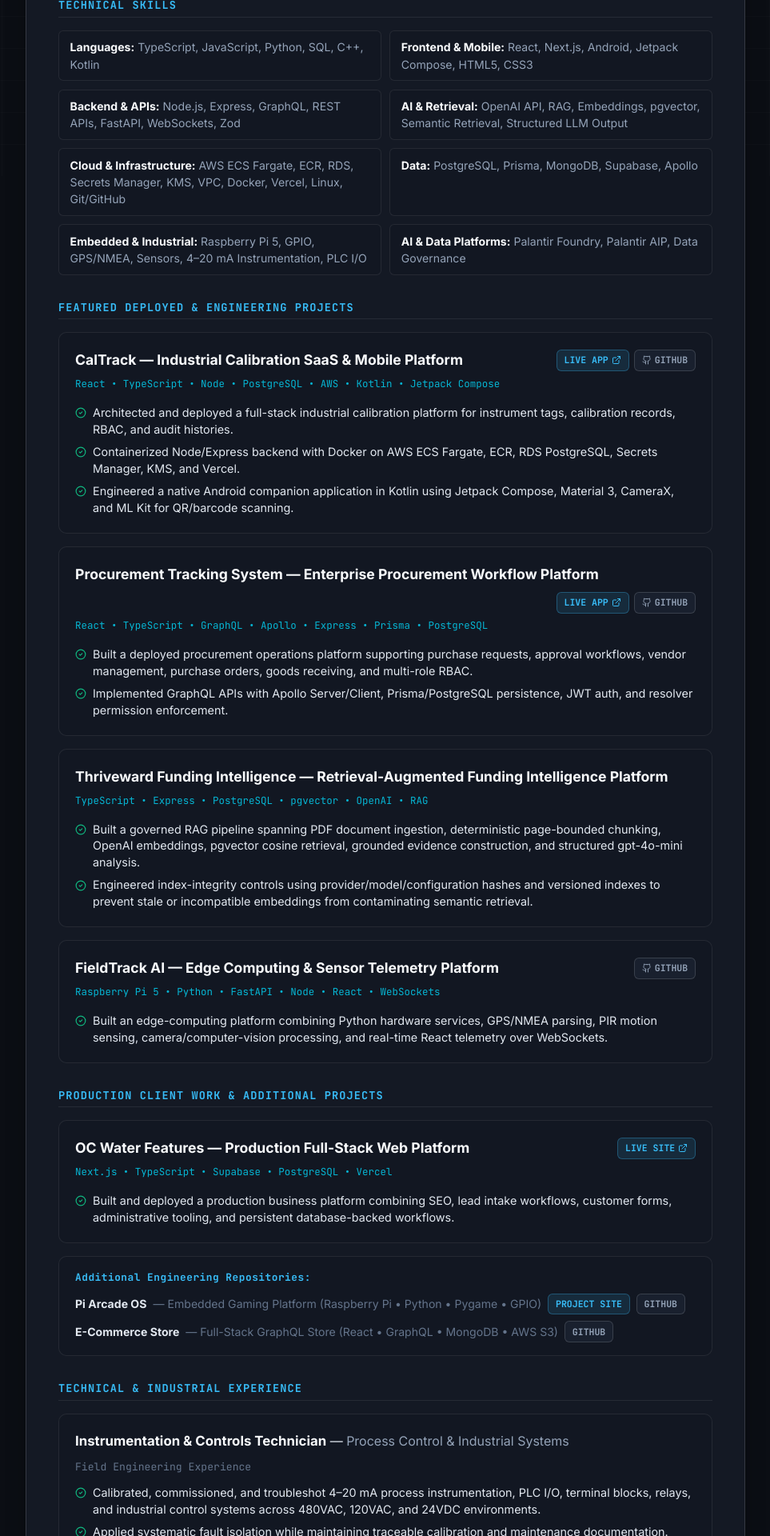
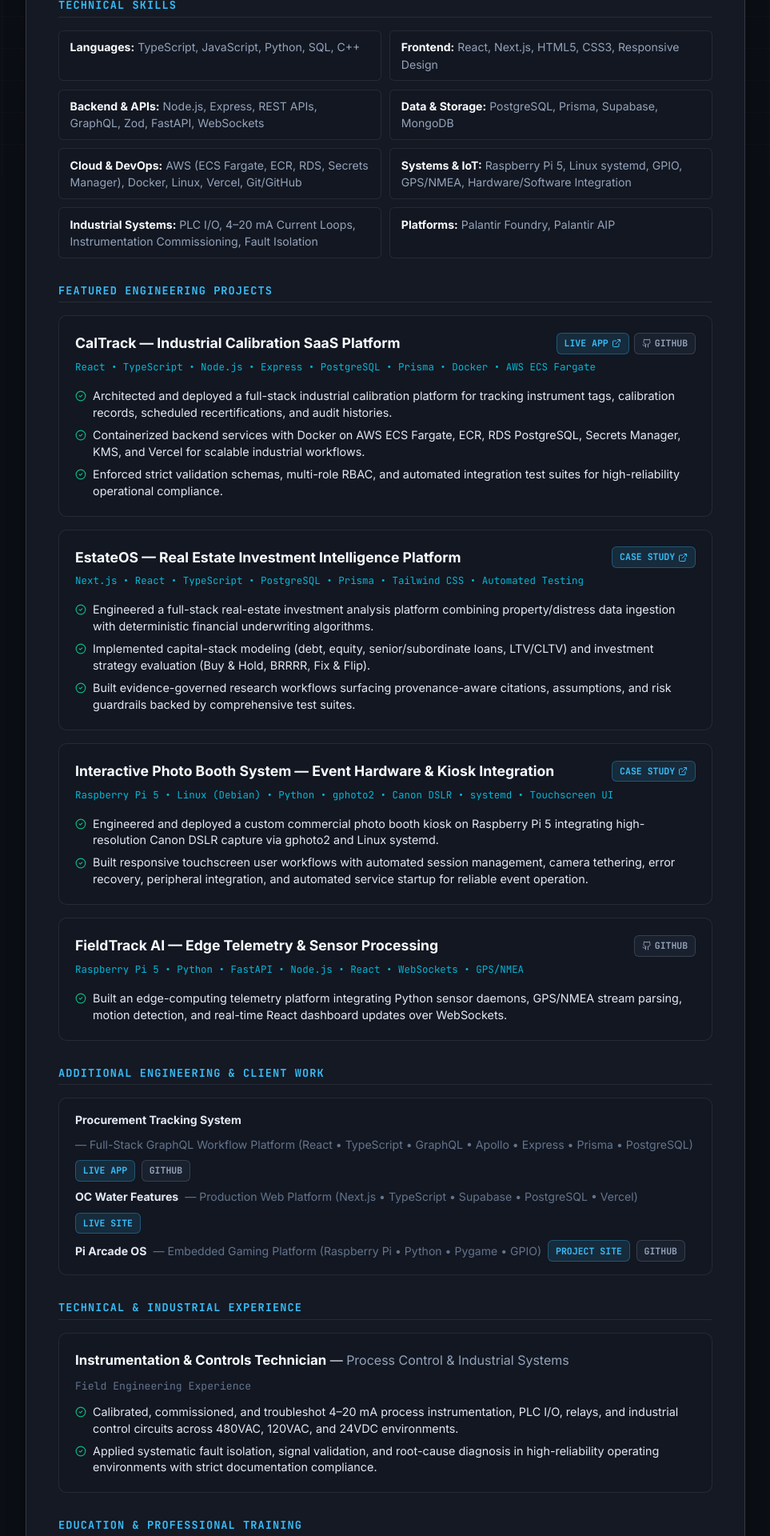
Before and after one commit to Thee-Hector-Genaro-Pacheco/myPortfolio, a React (Vite) app: page /resume in a window 1280 px wide. Shown: the part 580-2500 px from the top of the page at 80% size, without its empty margins (158-1121 px from the left). Built offline with nearby package versions, Linux system fonts and the light colour scheme.

Commit message:
feat(resume): update one-page software engineering resume

```diff
--- a/src/pages/ResumePage.tsx
+++ b/src/pages/ResumePage.tsx
@@ -46,17 +46,17 @@
           {/* Header */}
           <header className="resume-doc-header">
             <h1 className="doc-name">{personalInfo.name}</h1>
-            <p className="doc-title">Software Engineer | Full-Stack • Cloud • AI • IoT • Embedded Systems</p>
+            <p className="doc-title">Software Engineer | Full-Stack • Cloud &amp; APIs • Embedded Systems &amp; IoT • Deterministic Systems</p>
             <div className="doc-contact-row font-mono">
               <span>{personalInfo.location}</span>
               <span>•</span>
               <a href={`mailto:${personalInfo.email}`}>{personalInfo.email}</a>
               <span>•</span>
-              <a href={personalInfo.linkedin} target="_blank" rel="noopener noreferrer" aria-label="LinkedIn Profile">LinkedIn</a>
+              <a href="https://my-portfolio-sigma-lac-94.vercel.app" target="_blank" rel="noopener noreferrer">Portfolio</a>
               <span>•</span>
               <a href={personalInfo.github} target="_blank" rel="noopener noreferrer" aria-label="GitHub Profile">GitHub</a>
               <span>•</span>
-              <a href={personalInfo.gitlab} target="_blank" rel="noopener noreferrer" aria-label="GitLab Profile">GitLab</a>
+              <a href={personalInfo.linkedin} target="_blank" rel="noopener noreferrer" aria-label="LinkedIn Profile">LinkedIn</a>
             </div>
           </header>
 
@@ -64,7 +64,7 @@
           <section className="doc-section">
             <h2 className="doc-section-title font-mono">PROFESSIONAL SUMMARY</h2>
             <p className="doc-text">
-              Software Engineer with a physical-world engineering background spanning full-stack development, AWS cloud infrastructure, retrieval-augmented AI systems, native Android development, IoT edge computing, and industrial instrumentation &amp; controls. Builds auditable software across cloud SaaS, GraphQL business systems, governed RAG pipelines, mobile applications, and Raspberry Pi hardware-integrated systems.
+              Software Engineer with a strong physical-world systems background spanning full-stack web applications, REST &amp; GraphQL APIs, AWS cloud infrastructure, PostgreSQL/Prisma data models, and Linux/Raspberry Pi embedded hardware integration. Experienced in delivering auditable, production-grade systems ranging from industrial calibration SaaS and real-estate investment analysis engines to custom kiosk client hardware solutions.
             </p>
           </section>
 
@@ -74,48 +74,48 @@
             <div className="doc-skills-grid font-sans">
               <div className="doc-skill-group">
                 <strong className="doc-skill-cat-title">Languages:</strong>{' '}
-                <span className="doc-skill-names">TypeScript, JavaScript, Python, SQL, C++, Kotlin</span>
+                <span className="doc-skill-names">TypeScript, JavaScript, Python, SQL, C++</span>
               </div>
               <div className="doc-skill-group">
-                <strong className="doc-skill-cat-title">Frontend &amp; Mobile:</strong>{' '}
-                <span className="doc-skill-names">React, Next.js, Android, Jetpack Compose, HTML5, CSS3</span>
+                <strong className="doc-skill-cat-title">Frontend:</strong>{' '}
+                <span className="doc-skill-names">React, Next.js, HTML5, CSS3, Responsive Design</span>
               </div>
               <div className="doc-skill-group">
                 <strong className="doc-skill-cat-title">Backend &amp; APIs:</strong>{' '}
-                <span className="doc-skill-names">Node.js, Express, GraphQL, REST APIs, FastAPI, WebSockets, Zod</span>
+                <span className="doc-skill-names">Node.js, Express, REST APIs, GraphQL, Zod, FastAPI, WebSockets</span>
               </div>
               <div className="doc-skill-group">
-                <strong className="doc-skill-cat-title">AI &amp; Retrieval:</strong>{' '}
-                <span className="doc-skill-names">OpenAI API, RAG, Embeddings, pgvector, Semantic Retrieval, Structured LLM Output</span>
+                <strong className="doc-skill-cat-title">Data &amp; Storage:</strong>{' '}
+                <span className="doc-skill-names">PostgreSQL, Prisma, Supabase, MongoDB</span>
               </div>
               <div className="doc-skill-group">
-                <strong className="doc-skill-cat-title">Cloud &amp; Infrastructure:</strong>{' '}
-                <span className="doc-skill-names">AWS ECS Fargate, ECR, RDS, Secrets Manager, KMS, VPC, Docker, Vercel, Linux, Git/GitHub</span>
+                <strong className="doc-skill-cat-title">Cloud &amp; DevOps:</strong>{' '}
+                <span className="doc-skill-names">AWS (ECS Fargate, ECR, RDS, Secrets Manager), Docker, Linux, Vercel, Git/GitHub</span>
               </div>
               <div className="doc-skill-group">
-                <strong className="doc-skill-cat-title">Data:</strong>{' '}
-                <span className="doc-skill-names">PostgreSQL, Prisma, MongoDB, Supabase, Apollo</span>
+                <strong className="doc-skill-cat-title">Systems &amp; IoT:</strong>{' '}
+                <span className="doc-skill-names">Raspberry Pi 5, Linux systemd, GPIO, GPS/NMEA, Hardware/Software Integration</span>
               </div>
               <div className="doc-skill-group">
-                <strong className="doc-skill-cat-title">Embedded &amp; Industrial:</strong>{' '}
-                <span className="doc-skill-names">Raspberry Pi 5, GPIO, GPS/NMEA, Sensors, 4–20 mA Instrumentation, PLC I/O</span>
+                <strong className="doc-skill-cat-title">Industrial Systems:</strong>{' '}
+                <span className="doc-skill-names">PLC I/O, 4–20 mA Current Loops, Instrumentation Commissioning, Fault Isolation</span>
               </div>
               <div className="doc-skill-group">
-                <strong className="doc-skill-cat-title">AI &amp; Data Platforms:</strong>{' '}
-                <span className="doc-skill-names">Palantir Foundry, Palantir AIP, Data Governance</span>
+                <strong className="doc-skill-cat-title">Platforms:</strong>{' '}
+                <span className="doc-skill-names">Palantir Foundry, Palantir AIP</span>
               </div>
             </div>
           </section>
 
           {/* Featured Engineering Projects */}
           <section className="doc-section">
-            <h2 className="doc-section-title font-mono">FEATURED DEPLOYED &amp; ENGINEERING PROJECTS</h2>
+            <h2 className="doc-section-title font-mono">FEATURED ENGINEERING PROJECTS</h2>
 
             {/* CalTrack */}
             <div className="doc-project-item">
               <div className="doc-project-header">
                 <div className="doc-project-title-group">
-                  <strong className="doc-project-name">CalTrack — Industrial Calibration SaaS &amp; Mobile Platform</strong>
+                  <strong className="doc-project-name">CalTrack — Industrial Calibration SaaS Platform</strong>
                   <div className="doc-project-links">
                     <a
                       href="https://caltrack-web-six.vercel.app/login"
@@ -139,82 +139,88 @@
                     </a>
                   </div>
                 </div>
-                <span className="doc-project-tech font-mono">React • TypeScript • Node • PostgreSQL • AWS • Kotlin • Jetpack Compose</span>
+                <span className="doc-project-tech font-mono">React • TypeScript • Node.js • Express • PostgreSQL • Prisma • Docker • AWS ECS Fargate</span>
               </div>
               <ul className="doc-bullet-list">
                 <li>
                   <CheckCircle2 size={14} className="text-emerald" />
-                  <span>Architected and deployed a full-stack industrial calibration platform for instrument tags, calibration records, RBAC, and audit histories.</span>
+                  <span>Architected and deployed a full-stack industrial calibration platform for tracking instrument tags, calibration records, scheduled recertifications, and audit histories.</span>
                 </li>
                 <li>
                   <CheckCircle2 size={14} className="text-emerald" />
-                  <span>Containerized Node/Express backend with Docker on AWS ECS Fargate, ECR, RDS PostgreSQL, Secrets Manager, KMS, and Vercel.</span>
+                  <span>Containerized backend services with Docker on AWS ECS Fargate, ECR, RDS PostgreSQL, Secrets Manager, KMS, and Vercel for scalable industrial workflows.</span>
                 </li>
                 <li>
                   <CheckCircle2 size={14} className="text-emerald" />
-                  <span>Engineered a native Android companion application in Kotlin using Jetpack Compose, Material 3, CameraX, and ML Kit for QR/barcode scanning.</span>
+                  <span>Enforced strict validation schemas, multi-role RBAC, and automated integration test suites for high-reliability operational compliance.</span>
                 </li>
               </ul>
             </div>
 
-            {/* Procurement Tracking System */}
+            {/* EstateOS */}
             <div className="doc-project-item">
               <div className="doc-project-header">
                 <div className="doc-project-title-group">
-                  <strong className="doc-project-name">Procurement Tracking System — Enterprise Procurement Workflow Platform</strong>
+                  <strong className="doc-project-name">EstateOS — Real Estate Investment Intelligence Platform</strong>
                   <div className="doc-project-links">
                     <a
-                      href="https://procurement-tracking-xg87.vercel.app/"
+                      href="https://my-portfolio-sigma-lac-94.vercel.app/projects/estateos"
                       target="_blank"
                       rel="noopener noreferrer"
                       className="doc-link-btn live"
-                      aria-label="Procurement Tracking System Live App"
+                      aria-label="EstateOS Case Study"
                     >
-                      <span>LIVE APP</span>
+                      <span>CASE STUDY</span>
                       <ExternalLink size={12} />
-                    </a>
-                    <a
-                      href="https://github.com/Thee-Hector-Genaro-Pacheco/procurementTracking"
-                      target="_blank"
-                      rel="noopener noreferrer"
-                      className="doc-link-btn github"
-                      aria-label="Procurement Tracking System GitHub Repository"
-                    >
-                      <Github size={12} />
-                      <span>GITHUB</span>
                     </a>
                   </div>
                 </div>
-                <span className="doc-project-tech font-mono">React • TypeScript • GraphQL • Apollo • Express • Prisma • PostgreSQL</span>
+                <span className="doc-project-tech font-mono">Next.js • React • TypeScript • PostgreSQL • Prisma • Tailwind CSS • Automated Testing</span>
               </div>
               <ul className="doc-bullet-list">
                 <li>
                   <CheckCircle2 size={14} className="text-emerald" />
-                  <span>Built a deployed procurement operations platform supporting purchase requests, approval workflows, vendor management, purchase orders, goods receiving, and multi-role RBAC.</span>
+                  <span>Engineered a full-stack real-estate investment analysis platform combining property/distress data ingestion with deterministic financial underwriting algorithms.</span>
                 </li>
                 <li>
                   <CheckCircle2 size={14} className="text-emerald" />
-                  <span>Implemented GraphQL APIs with Apollo Server/Client, Prisma/PostgreSQL persistence, JWT auth, and resolver permission enforcement.</span>
+                  <span>Implemented capital-stack modeling (debt, equity, senior/subordinate loans, LTV/CLTV) and investment strategy evaluation (Buy &amp; Hold, BRRRR, Fix &amp; Flip).</span>
+                </li>
+                <li>
+                  <CheckCircle2 size={14} className="text-emerald" />
+                  <span>Built evidence-governed research workflows surfacing provenance-aware citations, assumptions, and risk guardrails backed by comprehensive test suites.</span>
                 </li>
               </ul>
             </div>
 
-            {/* Thriveward Funding Intelligence */}
+            {/* Interactive Photo Booth System */}
             <div className="doc-project-item">
               <div className="doc-project-header">
                 <div className="doc-project-title-group">
-                  <strong className="doc-project-name">Thriveward Funding Intelligence — Retrieval-Augmented Funding Intelligence Platform</strong>
+                  <strong className="doc-project-name">Interactive Photo Booth System — Event Hardware &amp; Kiosk Integration</strong>
+                  <div className="doc-project-links">
+                    <a
+                      href="https://my-portfolio-sigma-lac-94.vercel.app/projects/photo-booth"
+                      target="_blank"
+                      rel="noopener noreferrer"
+                      className="doc-link-btn live"
+                      aria-label="Interactive Photo Booth Case Study"
+                    >
+                      <span>CASE STUDY</span>
+                      <ExternalLink size={12} />
+                    </a>
+                  </div>
                 </div>
-                <span className="doc-project-tech font-mono">TypeScript • Express • PostgreSQL • pgvector • OpenAI • RAG</span>
+                <span className="doc-project-tech font-mono">Raspberry Pi 5 • Linux (Debian) • Python • gphoto2 • Canon DSLR • systemd • Touchscreen UI</span>
               </div>
               <ul className="doc-bullet-list">
                 <li>
                   <CheckCircle2 size={14} className="text-emerald" />
-                  <span>Built a governed RAG pipeline spanning PDF document ingestion, deterministic page-bounded chunking, OpenAI embeddings, pgvector cosine retrieval, grounded evidence construction, and structured gpt-4o-mini analysis.</span>
+                  <span>Engineered and deployed a custom commercial photo booth kiosk on Raspberry Pi 5 integrating high-resolution Canon DSLR capture via gphoto2 and Linux systemd.</span>
                 </li>
                 <li>
                   <CheckCircle2 size={14} className="text-emerald" />
-                  <span>Engineered index-integrity controls using provider/model/configuration hashes and versioned indexes to prevent stale or incompatible embeddings from contaminating semantic retrieval.</span>
+                  <span>Built responsive touchscreen user workflows with automated session management, camera tethering, error recovery, peripheral integration, and automated service startup for reliable event operation.</span>
                 </li>
               </ul>
             </div>
@@ -223,7 +229,7 @@
             <div className="doc-project-item">
               <div className="doc-project-header">
                 <div className="doc-project-title-group">
-                  <strong className="doc-project-name">FieldTrack AI — Edge Computing &amp; Sensor Telemetry Platform</strong>
+                  <strong className="doc-project-name">FieldTrack AI — Edge Telemetry &amp; Sensor Processing</strong>
                   <div className="doc-project-links">
                     <a
                       href="https://github.com/Thee-Hector-Genaro-Pacheco/fieldtrack-ai"
@@ -237,12 +243,12 @@
                     </a>
                   </div>
                 </div>
-                <span className="doc-project-tech font-mono">Raspberry Pi 5 • Python • FastAPI • Node • React • WebSockets</span>
+                <span className="doc-project-tech font-mono">Raspberry Pi 5 • Python • FastAPI • Node.js • React • WebSockets • GPS/NMEA</span>
               </div>
               <ul className="doc-bullet-list">
                 <li>
                   <CheckCircle2 size={14} className="text-emerald" />
-                  <span>Built an edge-computing platform combining Python hardware services, GPS/NMEA parsing, PIR motion sensing, camera/computer-vision processing, and real-time React telemetry over WebSockets.</span>
+                  <span>Built an edge-computing telemetry platform integrating Python sensor daemons, GPS/NMEA stream parsing, motion detection, and real-time React dashboard updates over WebSockets.</span>
                 </li>
               </ul>
             </div>
@@ -250,46 +256,23 @@
 
           {/* Production Client Work & Additional Projects */}
           <section className="doc-section">
-            <h2 className="doc-section-title font-mono">PRODUCTION CLIENT WORK &amp; ADDITIONAL PROJECTS</h2>
-
-            <div className="doc-project-item">
-              <div className="doc-project-header">
-                <div className="doc-project-title-group">
-                  <strong className="doc-project-name">OC Water Features — Production Full-Stack Web Platform</strong>
-                  <div className="doc-project-links">
-                    <a
-                      href="https://www.ocwaterfeaturesinc.com/"
-                      target="_blank"
-                      rel="noopener noreferrer"
-                      className="doc-link-btn live"
-                      aria-label="OC Water Features Production Site"
-                    >
-                      <span>LIVE SITE</span>
-                      <ExternalLink size={12} />
-                    </a>
-                  </div>
-                </div>
-                <span className="doc-project-tech font-mono">Next.js • TypeScript • Supabase • PostgreSQL • Vercel</span>
-              </div>
-              <ul className="doc-bullet-list">
-                <li>
-                  <CheckCircle2 size={14} className="text-emerald" />
-                  <span>Built and deployed a production business platform combining SEO, lead intake workflows, customer forms, administrative tooling, and persistent database-backed workflows.</span>
-                </li>
-              </ul>
-            </div>
+            <h2 className="doc-section-title font-mono">ADDITIONAL ENGINEERING &amp; CLIENT WORK</h2>
 
             <div className="additional-projects-card font-sans">
-              <strong className="additional-label font-mono">Additional Engineering Repositories:</strong>
               <div className="additional-items">
+                <div className="additional-item">
+                  <strong>Procurement Tracking System</strong> <span className="text-muted">— Full-Stack GraphQL Workflow Platform (React • TypeScript • GraphQL • Apollo • Express • Prisma • PostgreSQL)</span>
+                  <a href="https://procurement-tracking-xg87.vercel.app/" target="_blank" rel="noopener noreferrer" className="doc-link-btn live" aria-label="Procurement Tracking System Live App">LIVE APP</a>
+                  <a href="https://github.com/Thee-Hector-Genaro-Pacheco/procurementTracking" target="_blank" rel="noopener noreferrer" className="doc-link-btn github" aria-label="Procurement Tracking System GitHub Repository">GITHUB</a>
+                </div>
+                <div className="additional-item">
+                  <strong>OC Water Features</strong> <span className="text-muted">— Production Web Platform (Next.js • TypeScript • Supabase • PostgreSQL • Vercel)</span>
+                  <a href="https://www.ocwaterfeaturesinc.com/" target="_blank" rel="noopener noreferrer" className="doc-link-btn live" aria-label="OC Water Features Production Site">LIVE SITE</a>
+                </div>
                 <div className="additional-item">
                   <strong>Pi Arcade OS</strong> <span className="text-muted">— Embedded Gaming Platform (Raspberry Pi • Python • Pygame • GPIO)</span>
                   <a href="https://thee-hector-genaro-pacheco.github.io/pi-arcade-os/" target="_blank" rel="noopener noreferrer" className="doc-link-btn live" aria-label="Pi Arcade OS Project Site">PROJECT SITE</a>
                   <a href="https://github.com/Thee-Hector-Genaro-Pacheco/pi-arcade-os" target="_blank" rel="noopener noreferrer" className="doc-link-btn github" aria-label="Pi Arcade OS GitHub Repository">GITHUB</a>
-                </div>
-                <div className="additional-item">
-                  <strong>E-Commerce Store</strong> <span className="text-muted">— Full-Stack GraphQL Store (React • GraphQL • MongoDB • AWS S3)</span>
-                  <a href="https://github.com/Thee-Hector-Genaro-Pacheco/ecommerce-store" target="_blank" rel="noopener noreferrer" className="doc-link-btn github" aria-label="E-Commerce Store GitHub Repository">GITHUB</a>
                 </div>
               </div>
             </div>
@@ -308,11 +291,11 @@
               <ul className="doc-bullet-list">
                 <li>
                   <CheckCircle2 size={14} className="text-emerald" />
-                  <span>Calibrated, commissioned, and troubleshot 4–20 mA process instrumentation, PLC I/O, terminal blocks, relays, and industrial control systems across 480VAC, 120VAC, and 24VDC environments.</span>
+                  <span>Calibrated, commissioned, and troubleshot 4–20 mA process instrumentation, PLC I/O, relays, and industrial control circuits across 480VAC, 120VAC, and 24VDC environments.</span>
                 </li>
                 <li>
                   <CheckCircle2 size={14} className="text-emerald" />
-                  <span>Applied systematic fault isolation while maintaining traceable calibration and maintenance documentation.</span>
+                  <span>Applied systematic fault isolation, signal validation, and root-cause diagnosis in high-reliability operating environments with strict documentation compliance.</span>
                 </li>
               </ul>
             </div>
```
Also changed, not shown: 2 other files (tests, documents, lock files or other folders).
